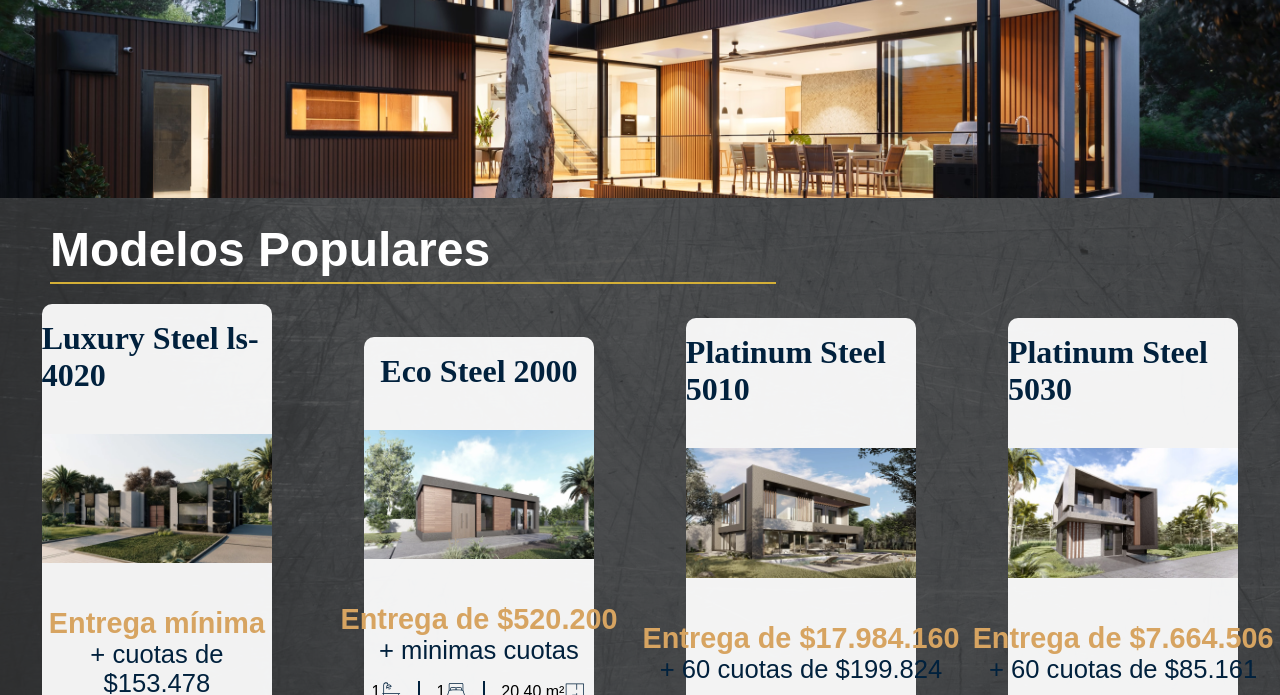
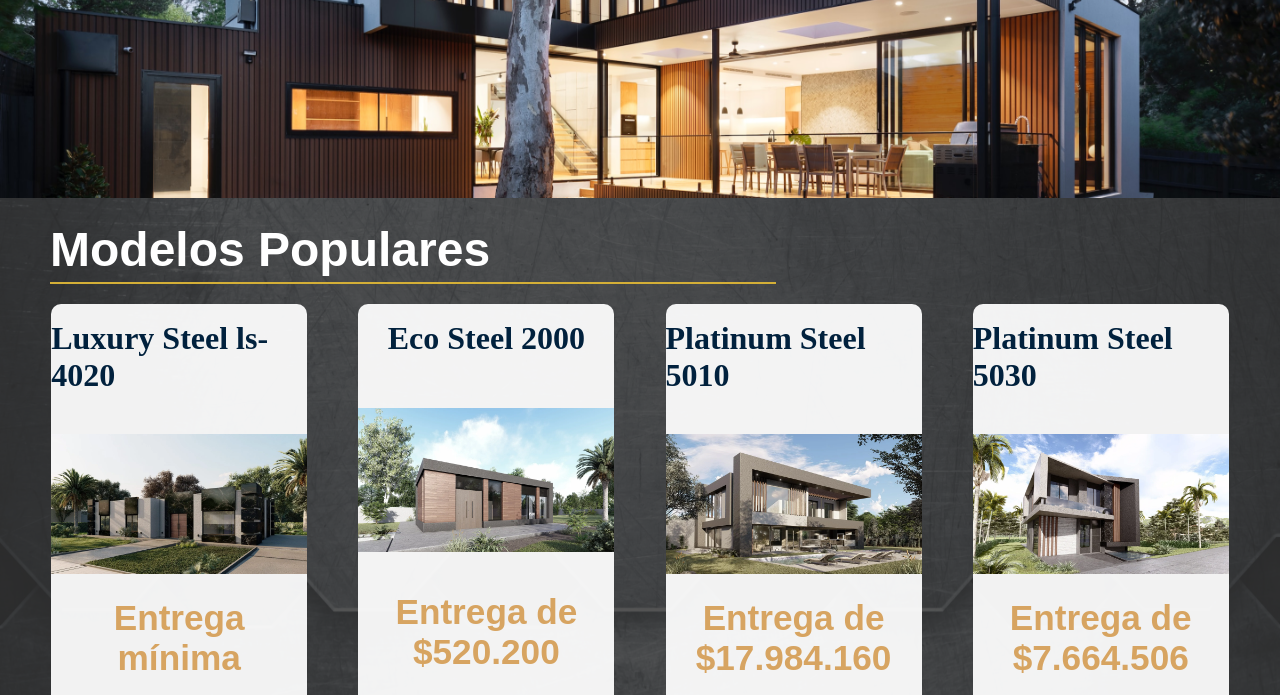
Before and after one commit to Lautaro-Ibanez/Proyecto-HouseConstructor-Final, a website: page index.html in a window 1280 px wide. Shown: the part 103-798 px from the top of the page. Drawn offline with Linux system fonts and the light colour scheme.

Commit message:
arreglos en index

```diff
--- a/index.html
+++ b/index.html
@@ -47,14 +47,12 @@
                     <img src="./media/img/4020-1.webp">
                 </a>
             </div>
-            <div class="card-price">
-                <p>
-                    <span>Entrega mínima</span>
+                <p class="entrega">
+                    Entrega mínima
                 </p>
-                <p>
+                <p class="cuotas">
                     + cuotas de $153.478
                 </p>
-            </div>
             <div class="card-description">
                 <div class="description-item">
                     <p>3</p>
@@ -80,14 +78,12 @@
             <div class="card-image">
                 <a href="./pages/contacto.html"><img src="./media/img/2000-1.webp"></a>
             </div>
-            <div class="card-price">
-                <p>
-                    <span>Entrega de $520.200</span>
+                <p class="entrega">
+                    Entrega de $520.200
                 </p>
-                <p>
+                <p class="cuotas">
                     + minimas cuotas
                 </p>
-            </div>
             <div class="card-description">
                 <div class="description-item">
                     <p>1</p>
@@ -112,14 +108,12 @@
             <div class="card-image">
                 <a href="./pages/contacto.html"><img src="./media/img/5010-1.webp"></a>
             </div>
-            <div class="card-price">
-                <p>
-                    <span>Entrega de $17.984.160</span>
+                <p class="entrega">
+                    Entrega de $17.984.160
                 </p>
-                <p>
+                <p class="cuotas">
                     + 60 cuotas de $199.824
                 </p>
-            </div>
             <div class="card-description">
                 <div class="description-item">
                     <p>3</p>
@@ -144,14 +138,12 @@
             <div class="card-image">
                 <a href="./pages/contacto.html"><img src="./media/img/5030-1.webp"></a>
             </div>
-            <div class="card-price">
-                <p>
-                    <span>Entrega de $7.664.506</span>
+                <p class="entrega">
+                    Entrega de $7.664.506
                 </p>
-                <p>
+                <p class="cuotas">
                     + 60 cuotas de $85.161
                 </p>
-            </div>
             <div class="card-description">
                 <div class="description-item">
                     <p>2</p>
--- a/scss/layout/_body.scss
+++ b/scss/layout/_body.scss
@@ -4,6 +4,7 @@
 @keyframes slide-in-fwd-right{0%{transform:translateZ(-1400px) translateX(1000px);opacity:0}100%{transform:translateZ(0) translateX(0);opacity:1}}
 
 body {
+    width: 100%;
     font-family: Barlow,sans-serif;
     min-height: 100vh;
     position: relative;
@@ -21,6 +22,9 @@ body {
 .background-body {
     position: fixed;
     z-index: -15;
+    width: 100%;
+    background-repeat: no-repeat;
+    height: 100%;
 }
 
 header {
--- a/scss/layout/_header.scss
+++ b/scss/layout/_header.scss
@@ -4,6 +4,7 @@ header {
     justify-content: space-around;
     position: relative;
     z-index: -1;
+    width: 100%;
 }
 
 .logoBox {
--- a/scss/layout/_main-index.scss
+++ b/scss/layout/_main-index.scss
@@ -34,9 +34,8 @@
 
 .box-articulos-index {
     display: flex;
-    align-items: center;
     width: 100%;
-    gap: 50px;
+    height: 100vh;
     justify-content: space-evenly;
 }
 
@@ -45,10 +44,13 @@
     background-color: rgba(255, 255, 255, 0.937);
     border-radius: 10px;
     display: flex;
-    width:18% ;
+    width:20% ;
+    height: 75%;
     flex-direction: column;
-    justify-content: space-evenly;
+    justify-content: space-between;
     align-items: center;
+
+
 }
 
 .card-title h3 {
@@ -77,24 +79,38 @@
 
 
 .card-price {
+    // display: flex;
+    // flex-direction: column;
+    // align-items: center;
+    // justify-content: space-between;
+    // margin: 1rem 0;
+    word-wrap: break-word;
+    display: block;
+    flex-direction: column;
+    justify-content: space-evenly;
+    width: 100%;
+}
+
+.entrega {
+
+    text-align: center;
     display: flex;
-    flex-direction: column;
-    align-items: center;
-    justify-content: space-between;
-    margin: 1rem 0;
-    p {
-        text-align: center;
-        color: #01213d;
-        font-size: 1.6rem;
-        span {
-            height: 50px;
-            color: #d7a461;
-            font-size: 1.8rem;
-            font-weight: 700;
-            white-space: nowrap;
-        }
-    }
+    justify-content: center;
+    color: #d7a461;
+    font-size: 2.2rem;
+    font-weight: 700;
+    margin-bottom: 20px;
 }
+
+.cuotas {
+
+    display: flex;
+    width: 85%;
+    justify-content: flex-end;
+    color: #01213d;
+    font-size: 1.6rem;
+}
+
 
 .card-description {
     display: flex;
```
Also changed, not shown: css/style.css.
